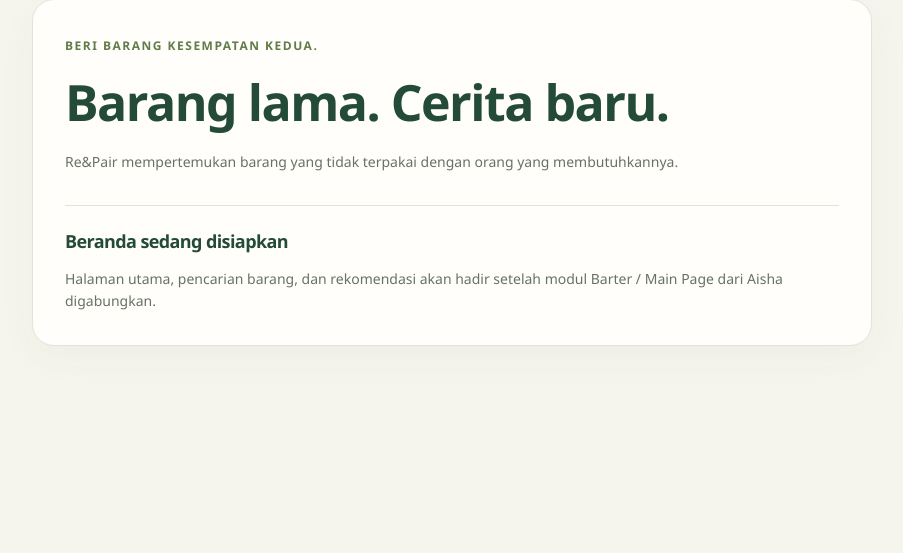
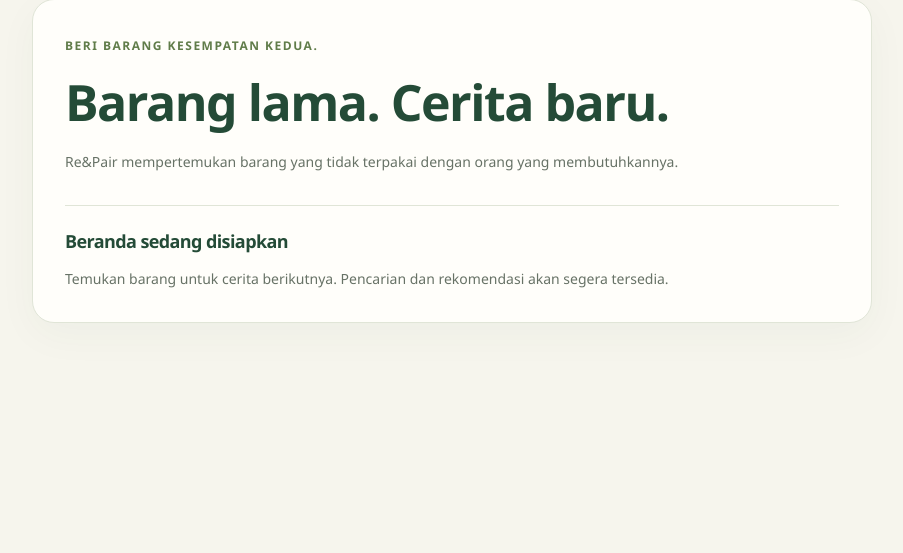
Before and after one commit to Kel-2-PBP-C/RePair, a Django app: page /landing/ in a window 1280 px wide. Shown: the part 149-702 px from the top of the page, without its empty margins (188-1091 px from the left). Run offline with Django 5.2, Linux system fonts and the light colour scheme.

Commit message:
fix(core): simplify landing placeholder copy

```diff
--- a/core/templates/core/landing.html
+++ b/core/templates/core/landing.html
@@ -14,7 +14,7 @@
     {% endif %}
     <div class="integration-note">
         <h2>Beranda sedang disiapkan</h2>
-        <p>Halaman utama, pencarian barang, dan rekomendasi akan hadir setelah modul Barter / Main Page dari Aisha digabungkan.</p>
+        <p>Temukan barang untuk cerita berikutnya. Pencarian dan rekomendasi akan segera tersedia.</p>
     </div>
 </section>
 {% endblock %}
```
